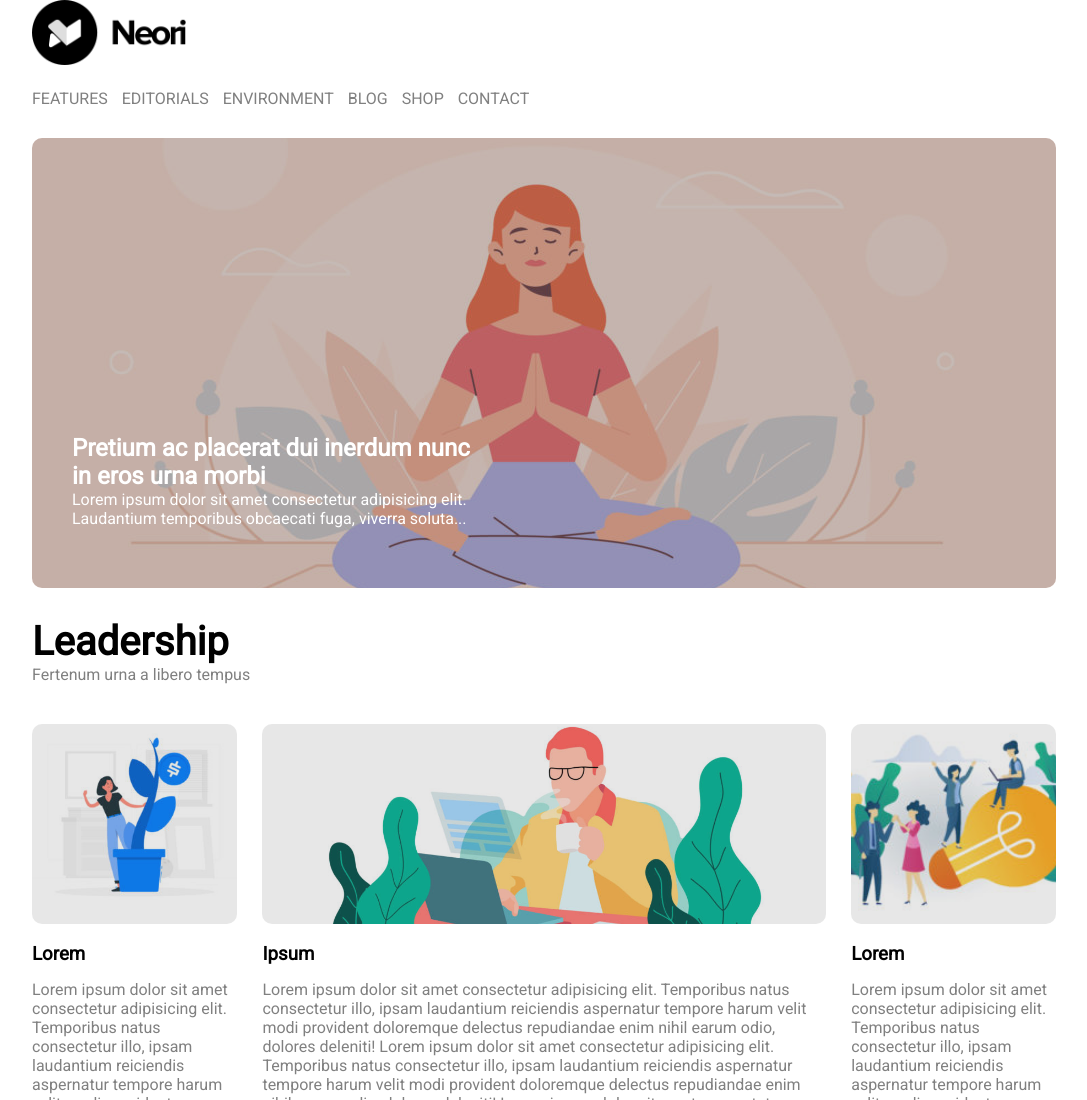
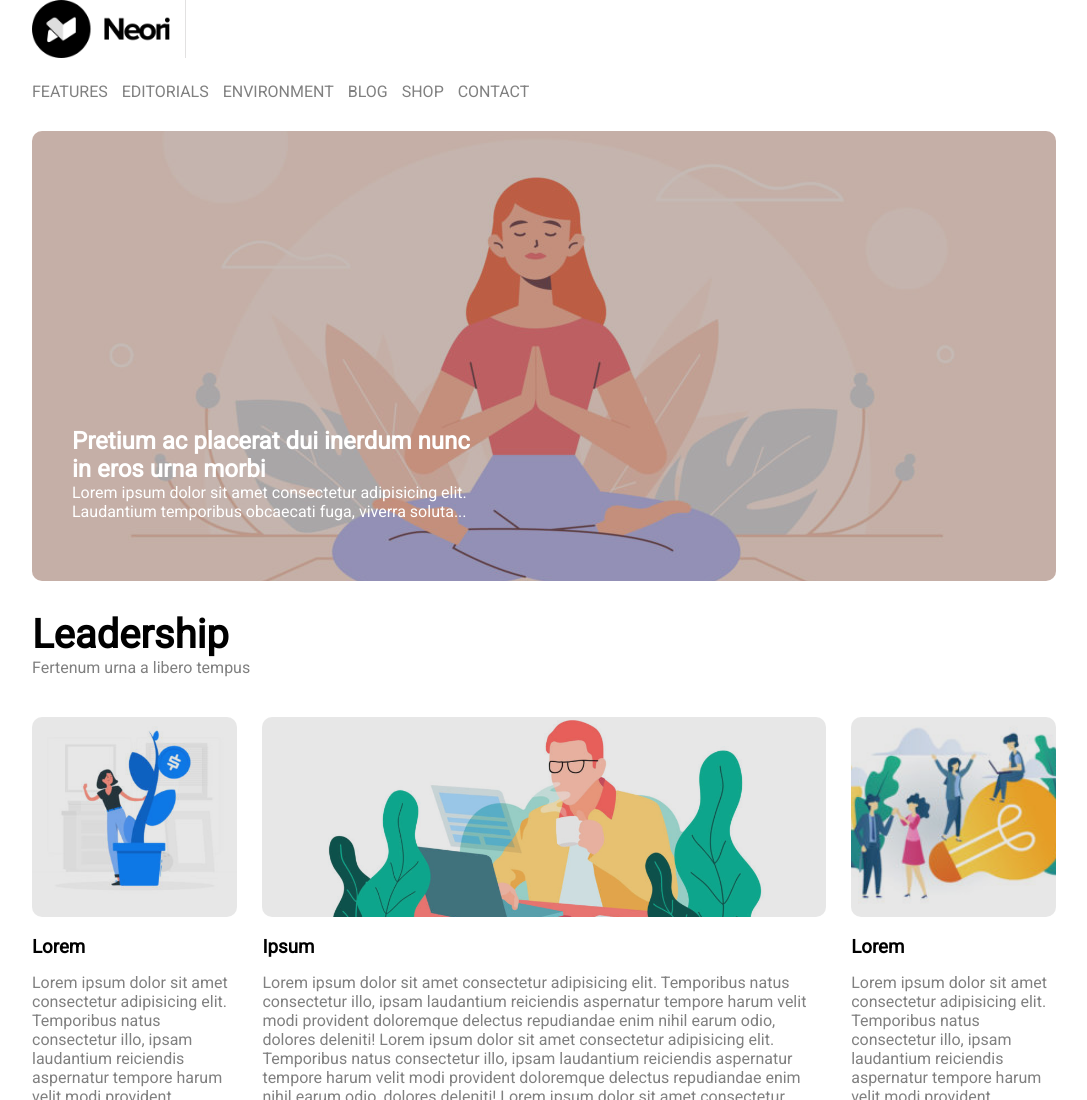
Before and after one commit to Alessio2299/htmlcss-wp, a plain HTML site: page index.html in a window 1280 px wide. Shown: the top 1100 px of the page, without its empty margins (96-1183 px from the left). Drawn offline with Linux system fonts and the light colour scheme.

Commit message:
Add Border Right Logo

```diff
--- a/style.css
+++ b/style.css
@@ -29,6 +29,8 @@ header{
 .logo img{
   width: 15%;
   margin-bottom: 20px;
+  border-right: 1px solid rgb(226, 225, 225);
+  padding-right: 15px;
 }
 .navigation-bar li{
   list-style: none;
```
